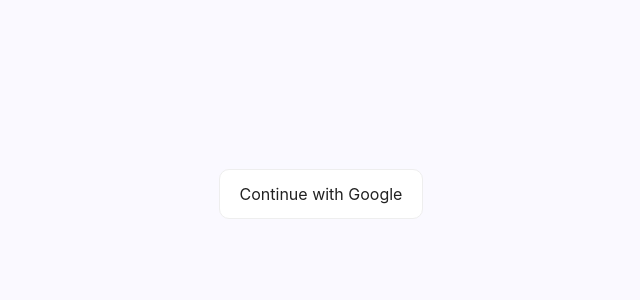
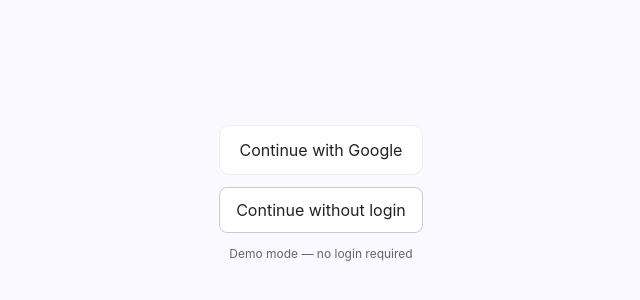
Before and after one commit to SuryaK5125/HealthLedger, a React (Create React App) app: page / in a window 1280 px wide. Shown: the part 222-522 px from the top of the page, without its empty margins (319-959 px from the left). Built offline with nearby package versions, Linux system fonts and the light colour scheme; no server answers.

Commit message:
Update Login.jsx

```diff
--- a/src/pages/Login.jsx
+++ b/src/pages/Login.jsx
@@ -4,19 +4,43 @@
   const { login } = useAuth();
 
   return (
-    <div style={{
+    <div
+      style={{
         height: "100vh",
         display: "flex",
+        flexDirection: "column",
         justifyContent: "center",
-      alignItems: "center"
-    }}>
-      <button onClick={login} style={{
+        alignItems: "center",
+        gap: "12px"
+      }}
+    >
+      <button
+        onClick={login}
+        style={{
           padding: "12px 20px",
           fontSize: "16px",
           borderRadius: "10px"
-      }}>
+        }}
+      >
         Continue with Google
       </button>
+
+      <button
+        onClick={() => window.location.href = "/dashboard"}
+        style={{
+          padding: "10px 16px",
+          borderRadius: "8px",
+          border: "1px solid #ccc",
+          background: "#fff",
+          cursor: "pointer"
+        }}
+      >
+        Continue without login
+      </button>
+
+      <p style={{ fontSize: "12px", color: "#666" }}>
+        Demo mode — no login required
+      </p>
     </div>
   );
 }
```
Lines whose indentation alone changed are shown as unchanged.
